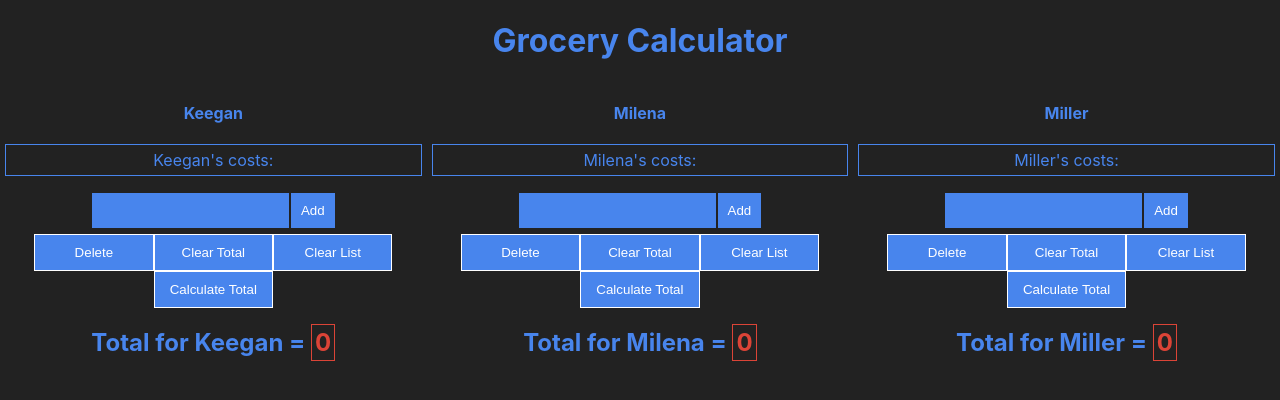
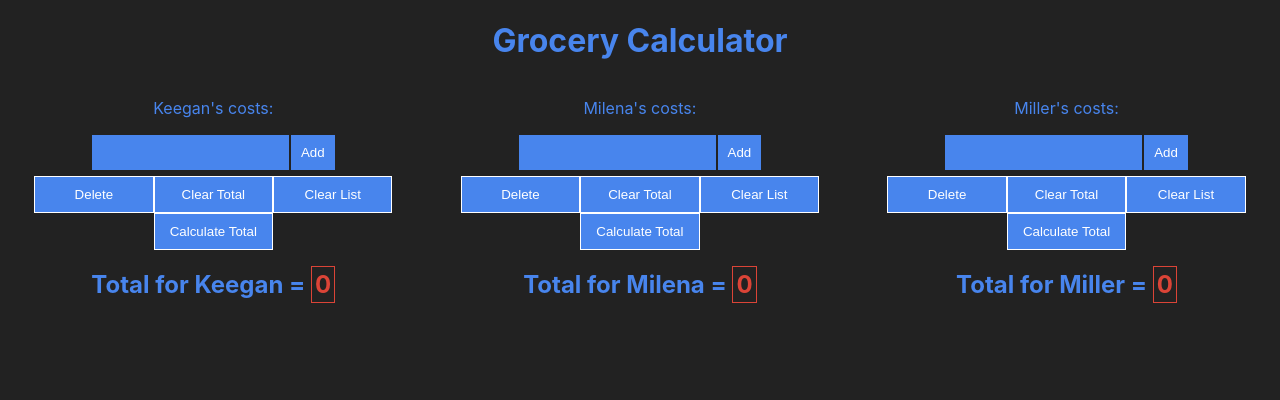
Before and after one commit to KeeganCK/groceryCalculator, a React (Create React App) app: page / in a window 1280 px wide. Shown: the top 400 px of the page. Built offline with nearby package versions, Linux system fonts and the light colour scheme.

Commit message:
changed theme again

```diff
--- a/src/App.css
+++ b/src/App.css
@@ -1,6 +1,11 @@
 body {
     background-color: #222222;
 }
+
+/* h1 {
+    border-bottom: 1px solid #4885ed;
+    padding-bottom: 10px;
+} */
 
 .rowC{
     display:flex;
--- a/src/Components/Person.css
+++ b/src/Components/Person.css
@@ -5,11 +5,11 @@
 	width: 33.33%;
 }
 
-.listOf {
+/* .listOf {
 	border: 1px solid #4885ed;
 	margin: 5px;
 	padding: 5px;
-}
+} */
 
 .mainInput {
 	padding-bottom: 0px;
--- a/src/Components/Person.js
+++ b/src/Components/Person.js
@@ -92,7 +92,6 @@ const HookPerson = (props) => {
 
 	return(
 		<div className="main">
-			<h4 className="name">{props.name}</h4>
 			<p className="listOf">{props.name}'s costs: {totalState.list.map((item, index) => (
 				<span>{item}, </span>
 			))}
```
